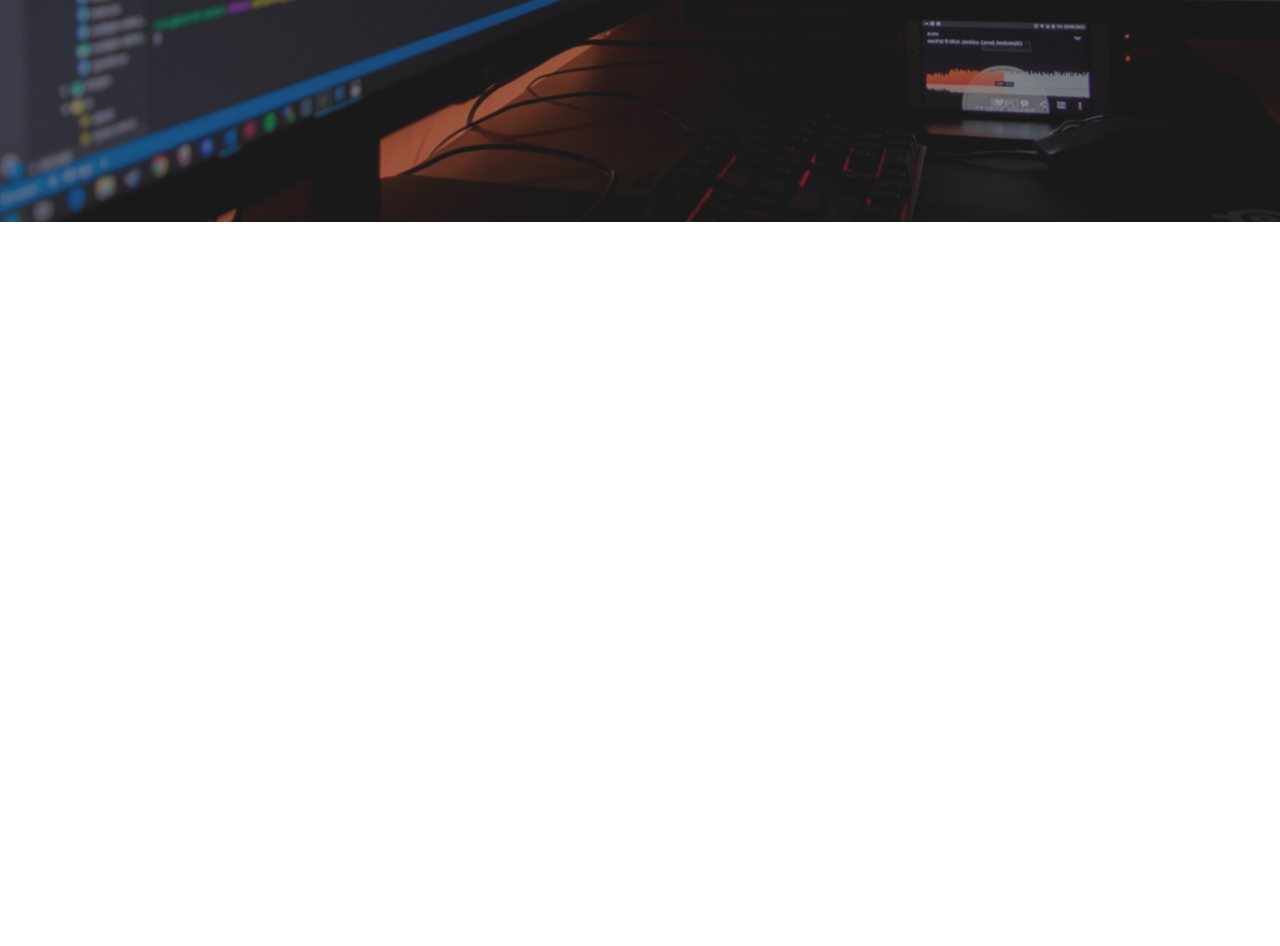
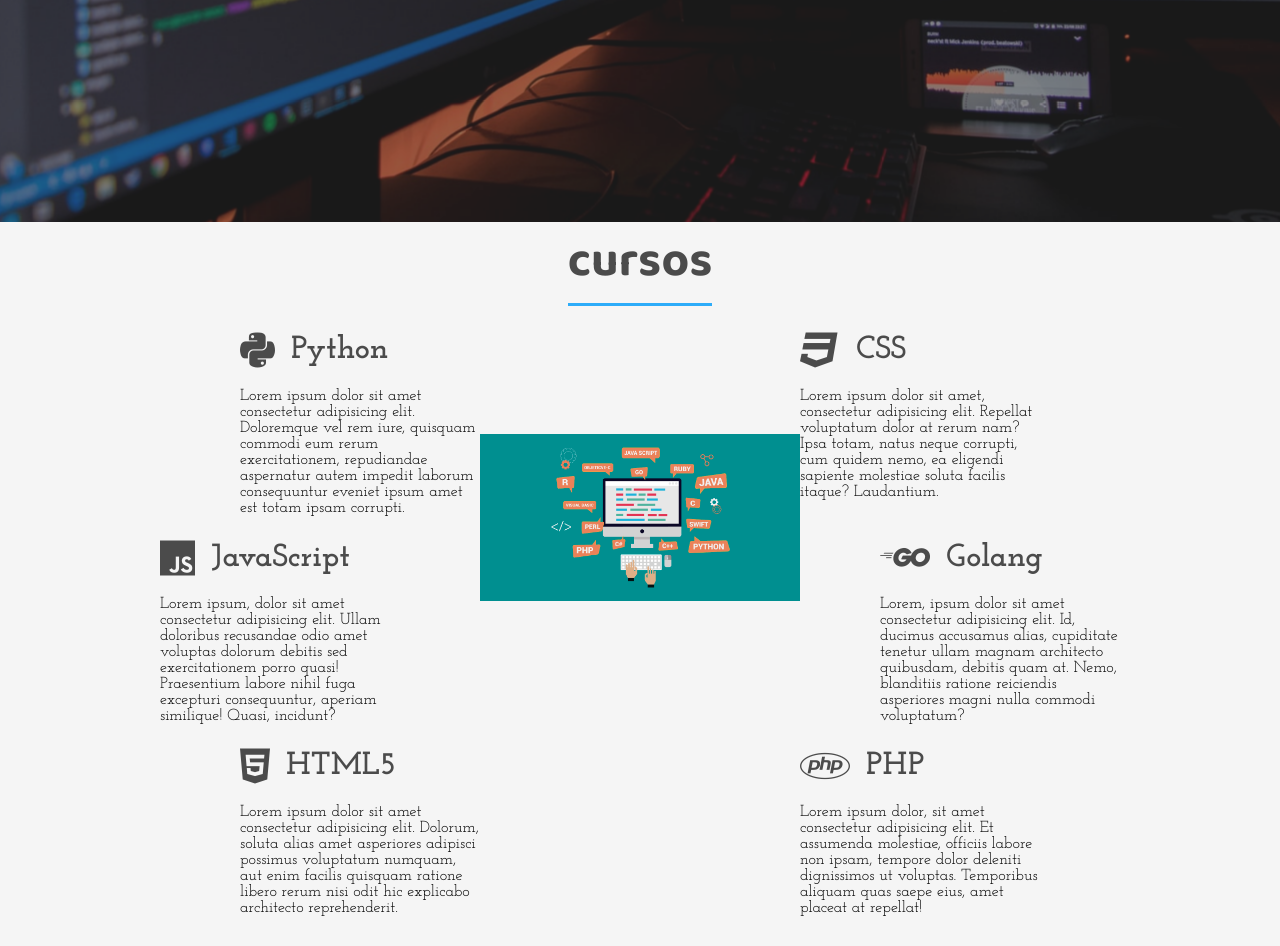
Before and after one commit to MiguelProgramador/e-commerce, a plain HTML site: page index.html in a window 1280 px wide. Shown: the part 578-1524 px from the top of the page. Before the commit the page ends 800 px from the top, so only its background shows below. Drawn offline with Linux system fonts and the light colour scheme.

Commit message:
:package: adicionado a parte dos cursos no site

```diff
--- a/index.html
+++ b/index.html
@@ -12,6 +12,9 @@
     <link rel="apple-touch-icon" sizes="180x180" href="images/apple-touch-icon.png">
     <link rel="icon" type="image/png" sizes="32x32" href="images/favicon-32x32.png">
     <link rel="icon" type="image/png" sizes="16x16" href="images/favicon-16x16.png">
+    <link rel="preconnect" href="https://fonts.googleapis.com">
+    <link rel="preconnect" href="https://fonts.gstatic.com" crossorigin>
+    <link href="https://fonts.googleapis.com/css2?family=Baloo+Da+2:wght@400;500;600;700&family=Josefin+Slab:ital,wght@0,300;0,400;0,600;0,700;1,300;1,400;1,600&family=Mulish:ital,wght@0,200;0,300;0,400;0,500;1,200;1,300;1,400&display=swap" rel="stylesheet">
     <link rel="manifest" href="/site.webmanifest">
     <title>Cursos Python Na Tela</title>
 </head>
@@ -37,7 +40,7 @@
             </div>
         </header>
 
-        <div class="sidebar">
+        <aside class="sidebar">
             <nav>
                 <ul class="menu"></ul>
                     <li class="menu-item"><a href="#" class="menu-link">Home</a></li>
@@ -52,8 +55,73 @@
                 <a href="#"><i class="fab fa-github"></i></a>
                 <a href="#"><i class="fab fa-whatsapp"></i></a>
             </div>
+        </aside>
+    </div>
+    <section class="sessao-cursos">
+        <div class="sessao-header">
+            <h1>cursos</h1>
         </div>
-    </div>
+        <div class="cursos">
+            <div class="curso">
+                <div class="curso-header">
+                    <i class="fab fa-python"></i>
+                    <h3>Python</h3>
+                </div>
+                <div class="curso-text">
+                    <p>Lorem ipsum dolor sit amet consectetur adipisicing elit. Doloremque vel rem iure, quisquam commodi eum rerum exercitationem, repudiandae aspernatur autem impedit laborum consequuntur eveniet ipsum amet est totam ipsam corrupti.</p>
+                </div>
+            </div>
+            <div class="curso">
+                <div class="curso-header">
+                    <i class="fab fa-js"></i>
+                    <h3>JavaScript</h3>
+                </div>
+                <div class="curso-text">
+                    <p>Lorem ipsum, dolor sit amet consectetur adipisicing elit. Ullam doloribus recusandae odio amet voluptas dolorum debitis sed exercitationem porro quasi! Praesentium labore nihil fuga excepturi consequuntur, aperiam similique! Quasi, incidunt?</p>
+                </div>
+            </div>
+            <div class="curso">
+                <div class="curso-header">
+                    <i class="fab fa-html5"></i>
+                    <h3>HTML5</h3>
+                </div>
+                <div class="curso-text">
+                    <p>Lorem ipsum dolor sit amet consectetur adipisicing elit. Dolorum, soluta alias amet asperiores adipisci possimus voluptatum numquam, aut enim facilis quisquam ratione libero rerum nisi odit hic explicabo architecto reprehenderit.</p>
+                </div>
+            </div>
+            <div class="curso">
+                <div class="curso-header">
+                    <i class="fab fa-css3"></i>
+                    <h3>CSS</h3>
+                </div>
+                <div class="curso-text">
+                    <p>Lorem ipsum dolor sit amet, consectetur adipisicing elit. Repellat voluptatum dolor at rerum nam? Ipsa totam, natus neque corrupti, cum quidem nemo, ea eligendi sapiente molestiae soluta facilis itaque? Laudantium.</p>
+                </div>
+            </div>
+            <div class="curso">
+                <div class="curso-header">
+                    <i class="fab fa-golang"></i>
+                    <h3>Golang</h3>
+                </div>
+                <div class="curso-text">
+                    <p>Lorem, ipsum dolor sit amet consectetur adipisicing elit. Id, ducimus accusamus alias, cupiditate tenetur ullam magnam architecto quibusdam, debitis quam at. Nemo, blanditiis ratione reiciendis asperiores magni nulla commodi voluptatum?</p>
+                </div>
+            </div>
+            <div class="curso">
+                <div class="curso-header">
+                    <i class="fab fa-php"></i>
+                    <h3>PHP</h3>
+                </div>
+                <div class="curso-text">
+                    <p>Lorem ipsum dolor, sit amet consectetur adipisicing elit. Et assumenda molestiae, officiis labore non ipsam, tempore dolor deleniti dignissimos ut voluptas. Temporibus aliquam quas saepe eius, amet placeat at repellat!</p>
+                </div>
+            </div>
+            <div class="cursos-img-wrapper">
+                <img src="images/imagem_central_secao_cursos_site.png" alt="">
+            </div>
+        </div>
+    </section>
+
     <script src="script.js"></script>
 
 </body>
--- a/style.css
+++ b/style.css
@@ -11,9 +11,9 @@
 
 
 .root{
-    --font-primary: "Baloo Da 2", serif;
-    --font-secundary: "Josefin Slab", serif;
-    --font-action: "Mulish", serif;
+    --font-primary: 'Baloo Da 2', cursive;
+    --font-secundary: 'Josefin Slab', serif;
+    --font-action: 'Mulish', sans-serif;
 }
 
 
@@ -258,3 +258,106 @@ header {
     align-items: center;
     transition: background-color 1s;
 }
+
+
+.cursos{
+    display: grid;
+    grid-template-columns: repeat(16, 1fr);
+    grid-template-rows: repeat(6, 6rem);
+    row-gap: .5rem;
+}
+
+
+.curso:nth-child(1){
+    grid-column: 4 / 7;
+    grid-row: 1 / 3;
+}
+
+
+.curso:nth-child(2){
+    grid-column: 3 / 6;
+    grid-row: 3 / 5;
+}
+
+
+.curso:nth-child(3){
+    grid-column: 4 / 7;
+    grid-row: 5 / -1;
+}
+
+
+.curso:nth-child(4){
+    grid-column: 11 / 14;
+    grid-row: 1 / 3;
+}
+
+
+.curso:nth-child(5){
+    grid-column: 12 / 15;
+    grid-row: 3 / 5;
+}
+
+
+.curso:nth-child(6){
+    grid-column: 11 / 14;
+    grid-row: 5 / -1;
+}
+
+
+.sessao-cursos{
+    background-color: #f5f5f5;
+}
+
+
+.sessao-header{
+    display: flex;
+    align-items: center;
+    justify-content: center;
+}
+
+
+.sessao-header h1{
+    font-family: 'Baloo Da 2', cursive;
+    font-size: 3rem;
+    color: #4b4b4b;
+    border-bottom: solid 3px #2dacf9;
+    margin-bottom: 1.5rem;
+}
+
+
+.curso-header{
+    display: flex;
+    align-items: center;
+    color: #4b4b4b;
+}
+
+
+.curso-header i{
+    font-size: 2.5rem;
+}
+
+
+.curso-header h3{
+    font-family: 'Josefin Slab', serif;
+    font-size: 2rem;
+    padding-left: 1rem;
+}
+
+
+.curso-text {
+    font-family: 'Josefin Slab', serif;
+    margin-top: 1.1rem;
+}
+
+
+.cursos-img-wrapper {
+    grid-column: 7 / 11;
+    grid-row: 2 / 6;
+    width: 100%;
+}
+
+
+.cursos-img-wrapper img{
+    object-fit:cover;
+    width: 100%;
+}
```
Also changed, not shown: images/imagem_central_secao_cursos_site.png (added).
